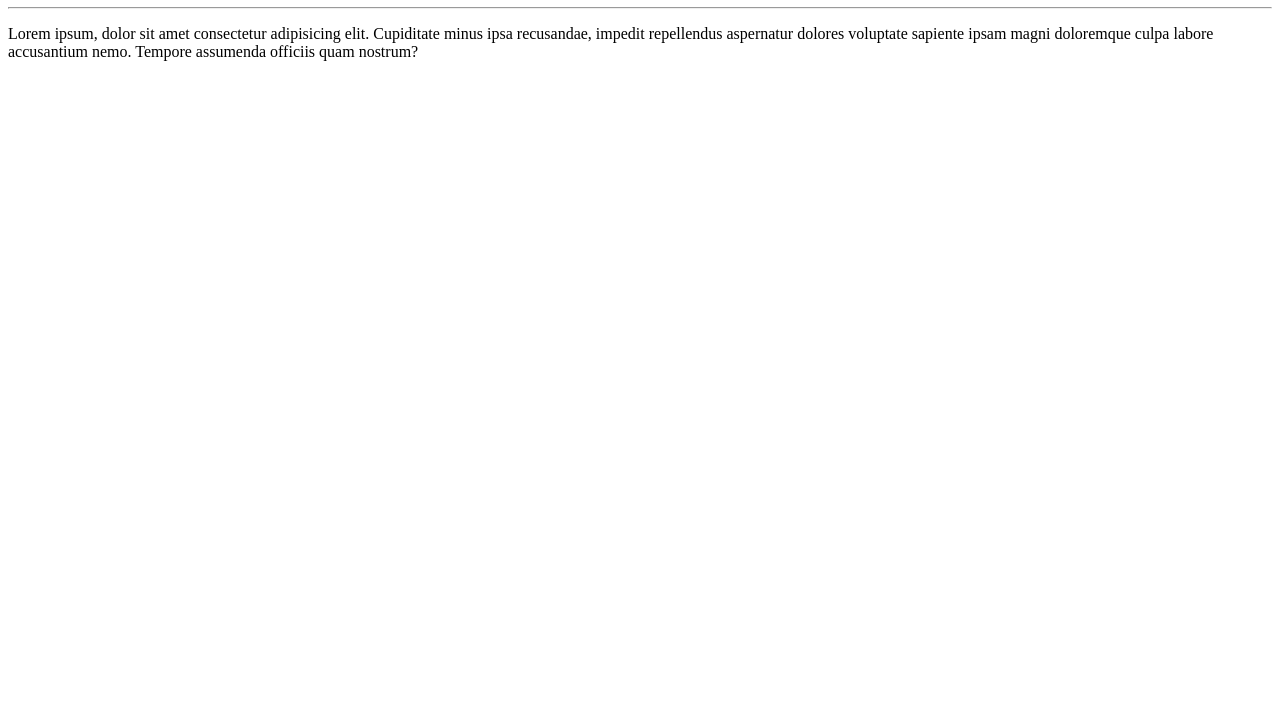
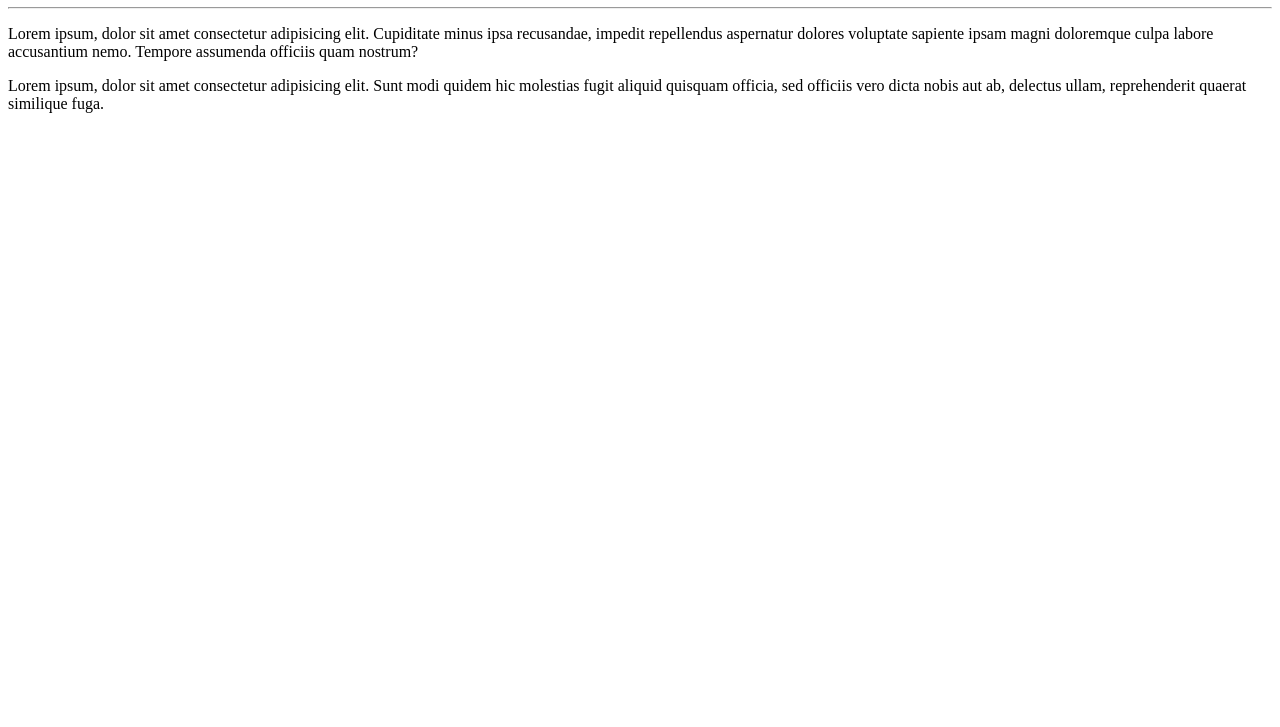
Before and after one commit to rafaeloliveiraa/Ola-Mundo, a plain HTML site: page site-exemplo/index.html in a window 1280 px wide. Shown: the part 73-800 px from the top of the page. Drawn offline with Linux system fonts and the light colour scheme.

Commit message:
Adicionei um Parágrafo

```diff
--- a/site-exemplo/index.html
+++ b/site-exemplo/index.html
@@ -9,5 +9,6 @@
     <h1>Olá, Mundo!</h1>
     <hr>
     <p>Lorem ipsum, dolor sit amet consectetur adipisicing elit. Cupiditate minus ipsa recusandae, impedit repellendus aspernatur dolores voluptate sapiente ipsam magni doloremque culpa labore accusantium nemo. Tempore assumenda officiis quam nostrum?</p>
+    <p>Lorem ipsum, dolor sit amet consectetur adipisicing elit. Sunt modi quidem hic molestias fugit aliquid quisquam officia, sed officiis vero dicta nobis aut ab, delectus ullam, reprehenderit quaerat similique fuga.</p>
 </body>
 </html>
```
